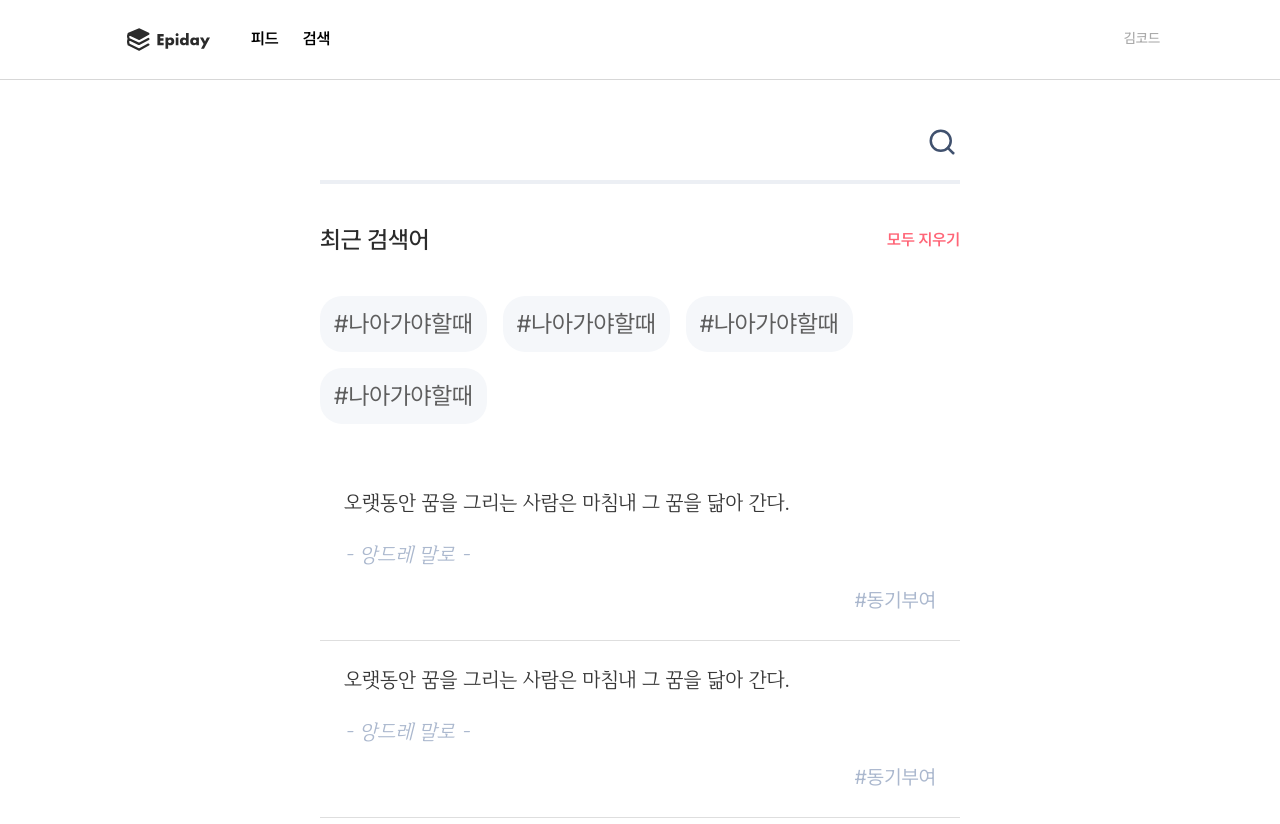
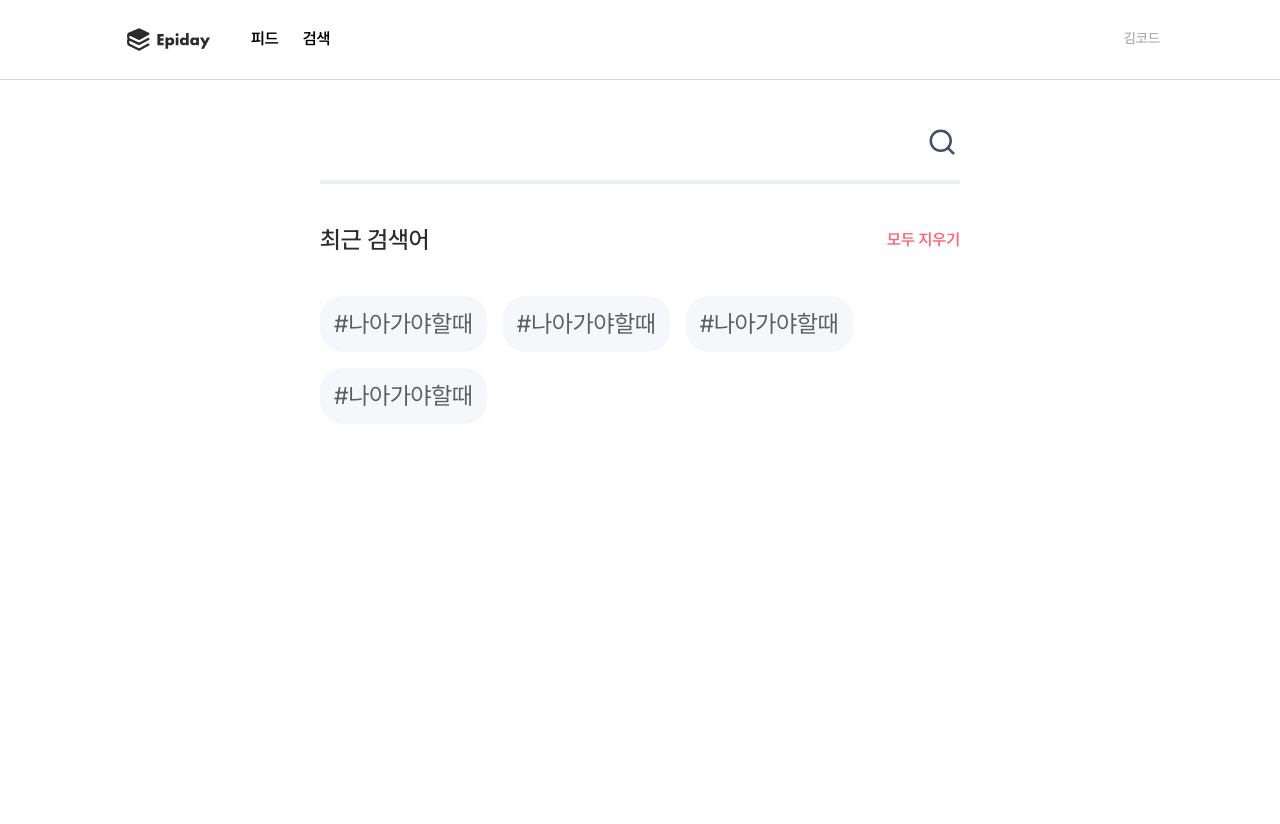
Before and after one commit to rladmswo1715/epiday, a Next.js app: page /search in a window 1280 px wide. Shown: the top 824 px of the page. Built offline with nearby package versions, Linux system fonts and the light colour scheme.

Commit message:
feat: 검색기능 구현

```diff
--- a/api/getEpiday.ts
+++ b/api/getEpiday.ts
@@ -21,9 +21,12 @@ export const getEpidayData = async (id: number, accessToken: string) => {
   }
 };
 
-export const getEpidayList = async (pageParam: number, limit = 6) => {
+export const getEpidayList = async (pageParam: number, searchText = '', limit = 6) => {
+  let queryString = `limit=${limit}&cursor=${pageParam}`;
+  if (searchText && searchText !== '') queryString += `&keyword=${searchText}`;
+
   try {
-    const response = await fetch(`${BASE_URL}/epigrams/?limit=${limit}&cursor=${pageParam}`, {
+    const response = await fetch(`${BASE_URL}/epigrams/?${queryString}`, {
       method: 'GET',
       headers: { 'Content-Type': 'application/json' },
     });
--- a/app/(afterLogin)/(headerMenu)/search/page.tsx
+++ b/app/(afterLogin)/(headerMenu)/search/page.tsx
@@ -1,11 +1,15 @@
 import SearchContainer from '@/components/search/SearchContainer';
 import InnerLayout from '@/components/InnerLayout';
 
-const Search = () => {
+interface ISearchProps {
+  searchParams: { keyword: string };
+}
+
+const Search = ({ searchParams: { keyword } }: ISearchProps) => {
   return (
     <div className='bg-var-blue-100'>
       <InnerLayout>
-        <SearchContainer />
+        <SearchContainer keyword={keyword} />
       </InnerLayout>
     </div>
   );
--- a/components/search/SearchContainer.tsx
+++ b/components/search/SearchContainer.tsx
@@ -1,14 +1,46 @@
-import InnerLayout from '../InnerLayout';
+'use client';
+
+import { useEffect, useState } from 'react';
+import Spinner from '../Spinner';
 import RecentSearches from './RecentSearches';
 import SearchForm from './SearchForm';
 import SearchResults from './SearchResults';
+import { InfiniteData, useInfiniteQuery } from '@tanstack/react-query';
+import { IEpidayList } from '@/types/epiday';
+import { getEpidayList } from '@/api/getEpiday';
 
-const SearchContainer = () => {
+const SearchContainer = ({ keyword }) => {
+  const [searchText, setSearchText] = useState(keyword);
+
+  const { data, isPending, isFetching, fetchNextPage, hasNextPage, refetch } = useInfiniteQuery<IEpidayList, Object, InfiniteData<IEpidayList>, [_1: string, _2: string], number>({
+    queryKey: ['epiday', 'search'],
+    queryFn: async ({ pageParam }) => await getEpidayList(pageParam, searchText),
+    initialPageParam: 0,
+    getNextPageParam: (lastPage) => lastPage.nextCursor,
+    enabled: false,
+  });
+
+  useEffect(() => {
+    if (searchText) refetch();
+  }, []);
+
+  const handleChangeText = (e: React.ChangeEvent<HTMLInputElement>) => {
+    setSearchText(e.target.value);
+  };
+
+  const handleSearch = (e: React.FormEvent<HTMLFormElement>) => {
+    e.preventDefault();
+    refetch();
+  };
+  console.log(data);
+
+  if (!data && isFetching) return <Spinner />;
+
   return (
-    <section className='mt-[2.4rem]'>
-      <SearchForm />
+    <section className='mt-[2.4rem] pb-[15rem]'>
+      <SearchForm value={searchText} onChange={handleChangeText} onSubmit={handleSearch} />
       <RecentSearches />
-      <SearchResults />
+      <SearchResults searchResult={data?.pages} />
     </section>
   );
 };
--- a/components/search/SearchForm.tsx
+++ b/components/search/SearchForm.tsx
@@ -1,11 +1,14 @@
 import Image from 'next/image';
 import Search from '@/public/images/icon/search.svg';
 
-const SearchForm = () => {
+const SearchForm = ({ value, onChange, onSubmit }) => {
   return (
-    <form className='relative flex h-[8rem] items-center border-b-[0.4rem] border-var-blue-200 after:absolute after:bottom-[-0.4rem] after:left-0 after:h-[0.4rem] after:w-full after:origin-left after:scale-x-0 after:bg-var-blue-800 after:transition-transform after:duration-300 focus-within:after:scale-x-100'>
-      <input className='h-full grow py-[2.6rem] text-[2.4rem] text-var-black-700 outline-none' />
-      <button type='button'>
+    <form
+      className='relative flex h-[8rem] items-center border-b-[0.4rem] border-var-blue-200 after:absolute after:bottom-[-0.4rem] after:left-0 after:h-[0.4rem] after:w-full after:origin-left after:scale-x-0 after:bg-var-blue-800 after:transition-transform after:duration-300 focus-within:after:scale-x-100'
+      onSubmit={onSubmit}
+    >
+      <input className='h-full grow py-[2.6rem] text-[2.4rem] text-var-black-700 outline-none' value={value} onChange={onChange} />
+      <button type='submit'>
         <Image src={Search} alt='검색버튼' width={36} height={36} />
       </button>
     </form>
--- a/components/search/SearchResults.tsx
+++ b/components/search/SearchResults.tsx
@@ -1,26 +1,38 @@
-import { result } from 'lodash';
+import { IEpidayData, IEpidayList, ITag } from '@/types/epiday';
+import { authorFilter } from '@/utils/commonFunction';
+import Link from 'next/link';
+import { useMemo } from 'react';
 
-const SearchResults = () => {
+interface ISearchResults {
+  searchResult: IEpidayList[];
+}
+
+const SearchResults = ({ searchResult }: ISearchResults) => {
+  const searchFlatMapList = useMemo(() => {
+    return searchResult?.flatMap((page) => page.list) || [];
+  }, [searchResult]);
+
   return (
     <div className='mt-[4rem] min-h-[30vw]'>
-      <button className='w-full border-b-[0.1rem] border-var-gray-100'>
-        <div className='flex flex-col p-[2.4rem] hover:shadow-lg'>
-          <q className='text-left font-iropke text-[2rem] leading-[2.8rem] text-var-black-600 quotes-none'>오랫동안 꿈을 그리는 사람은 마침내 그 꿈을 닮아 간다.</q>
-          <cite className='mt-[2.4rem] text-left font-iropke text-[2rem] leading-[2.8rem] text-var-blue-400'>- 앙드레 말로 -</cite>
-          <div className='flex items-center justify-end'>
-            <span className='mt-[1.6rem] text-[2rem] text-var-blue-400'>#동기부여</span>
-          </div>
-        </div>
-      </button>
-      <button className='w-full border-b-[0.1rem] border-var-gray-100'>
-        <div className='flex flex-col p-[2.4rem] hover:shadow-lg'>
-          <q className='text-left font-iropke text-[2rem] leading-[2.8rem] text-var-black-600 quotes-none'>오랫동안 꿈을 그리는 사람은 마침내 그 꿈을 닮아 간다.</q>
-          <cite className='mt-[2.4rem] text-left font-iropke text-[2rem] leading-[2.8rem] text-var-blue-400'>- 앙드레 말로 -</cite>
-          <div className='flex items-center justify-end'>
-            <span className='mt-[1.6rem] text-[2rem] text-var-blue-400'>#동기부여</span>
-          </div>
-        </div>
-      </button>
+      {searchFlatMapList.map((item: IEpidayData) => {
+        return (
+          <Link href={`/epidays/${item.id}`} key={item.id} className='w-full'>
+            <div className='flex flex-col border-b-[0.1rem] border-var-gray-100 p-[2.4rem] hover:shadow-lg'>
+              <q className='text-left font-iropke text-[2rem] leading-[2.8rem] text-var-black-600 quotes-none'>{item.content}</q>
+              <cite className='mt-[2.4rem] text-left font-iropke text-[2rem] leading-[2.8rem] text-var-blue-400'>{authorFilter(item.author)}</cite>
+              <div className='flex items-center justify-end'>
+                {item.tags.map((tag: ITag) => {
+                  return (
+                    <span key={tag.id} className='mt-[1.6rem] text-[2rem] text-var-blue-400'>
+                      #{tag.name}
+                    </span>
+                  );
+                })}
+              </div>
+            </div>
+          </Link>
+        );
+      })}
     </div>
   );
 };
```
